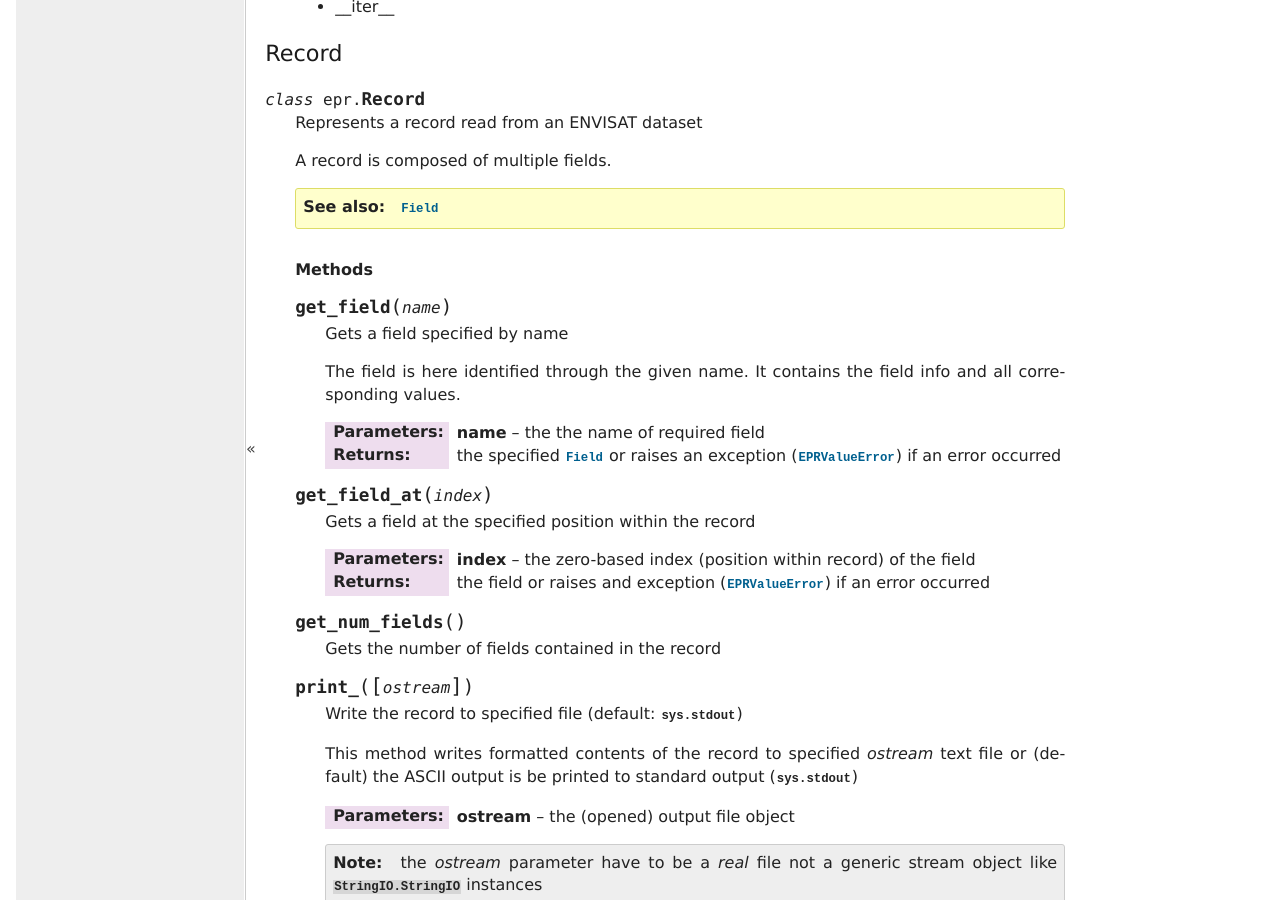
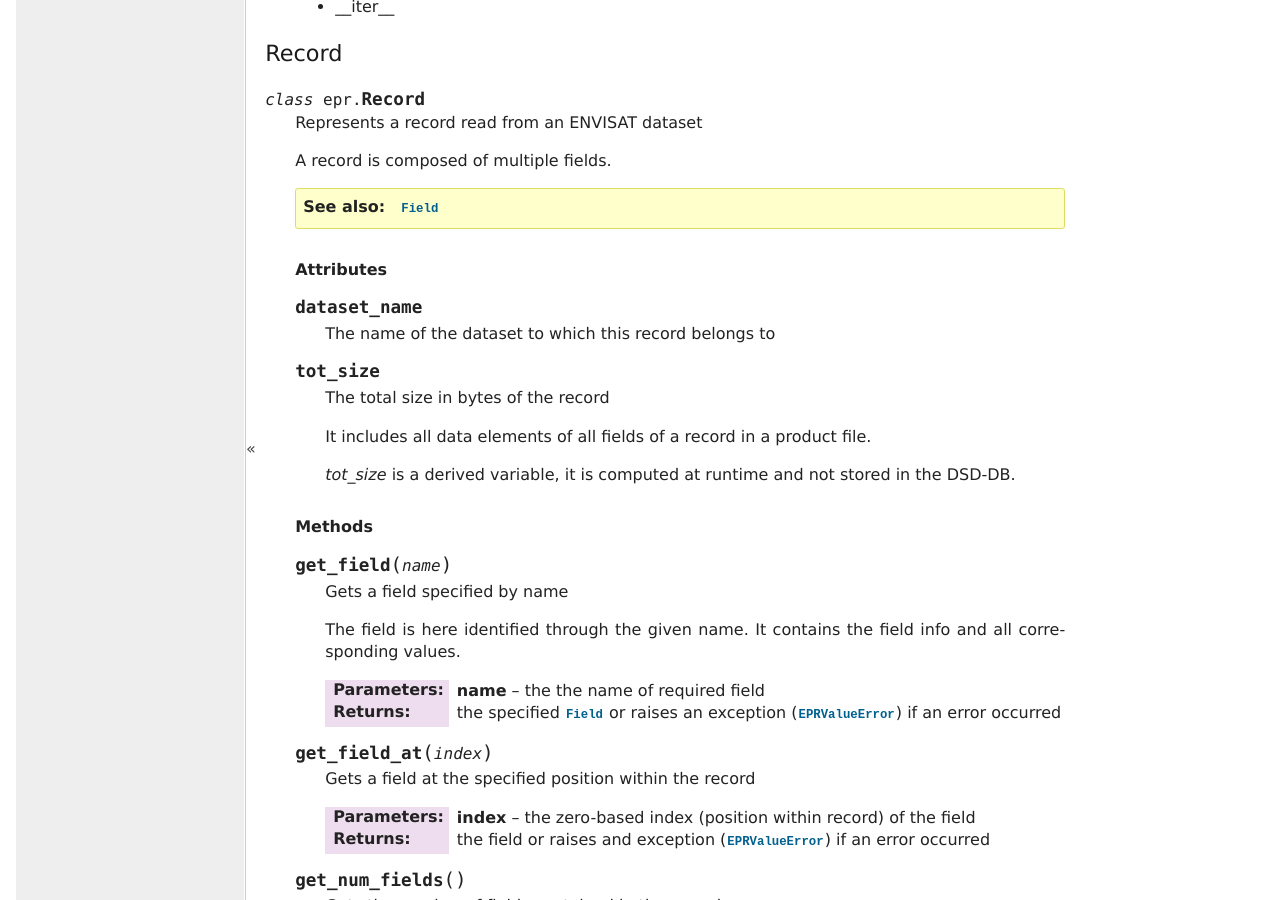
Before and after one commit to avalentino/pyepr, a Sphinx documentation site: the page built from doc/reference.txt, in a window 1280 px wide and 900 px high, scrolled down 5201 px. Built offline with Sphinx 7.4.7, drawn with Linux system fonts in a browser that asks for light colours; formulas are drawn with MathJax 3; some of the changed text lies outside the part shown.

Commit message:
New Record.dataset_name and Record.tot_size properties

```diff
--- a/doc/reference.txt
+++ b/doc/reference.txt
@@ -371,6 +371,24 @@ Record
    A record is composed of multiple fields.
 
    .. seealso:: :class:`Field`
+
+
+   .. rubric:: Attributes
+
+   .. attribute::  dataset_name
+
+      The name of the dataset to which this record belongs to
+
+
+   .. attribute:: tot_size
+
+      The total size in bytes of the record
+
+      It includes all data elements of all fields of a record in a
+      product file.
+
+      *tot_size* is a derived variable, it is computed at runtime
+      and not stored in the DSD-DB.
 
 
    .. rubric:: Methods
```
Also changed, not shown: 2 other files.
